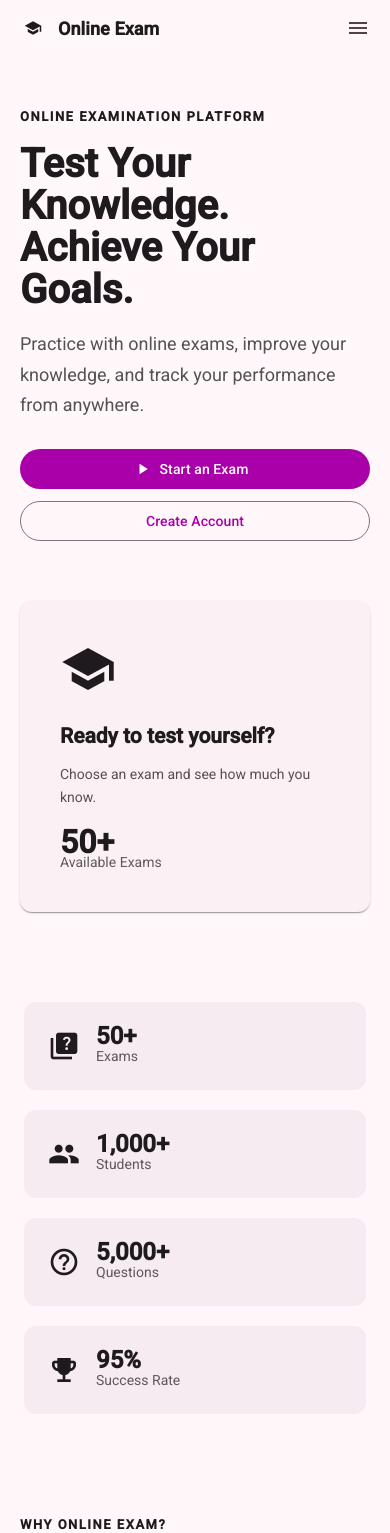
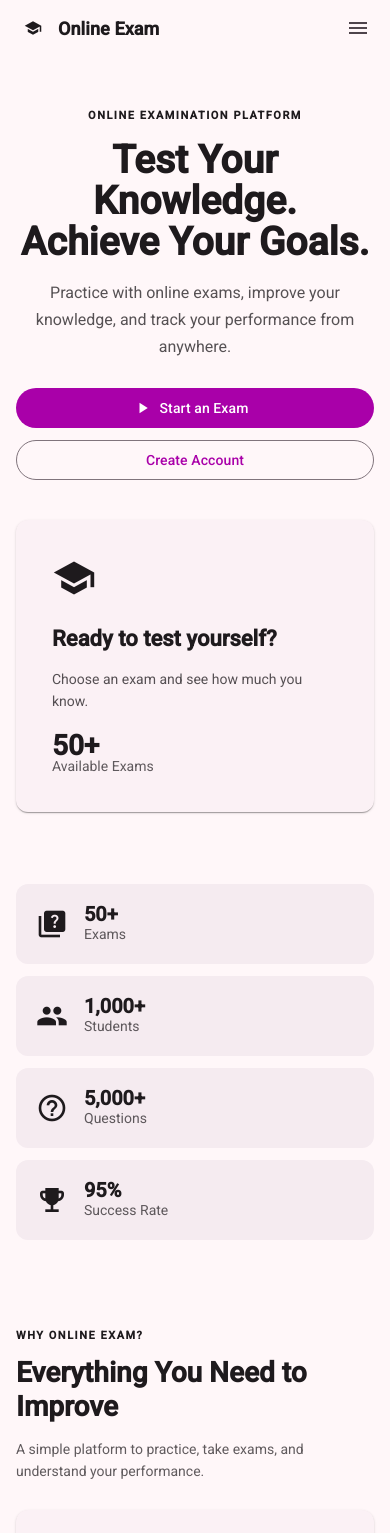
Before and after one commit to momin210103/OnlineExamSystem, an Angular app: page / in a window 390 px wide. Shown: the top 1533 px of the page. Built offline with nearby package versions, Linux system fonts and the light colour scheme.

Commit message:
Responsive for All devices

```diff
--- a/src/app/features/home/home.css
+++ b/src/app/features/home/home.css
@@ -1,22 +1,35 @@
+/* =========================================================
+   HERO
+   ========================================================= */
+
 .hero {
-  padding: 80px 24px;
+  padding: clamp(48px, 7vw, 100px) 24px;
 }
 
 .hero-content {
+  width: 100%;
   max-width: 1200px;
   margin: 0 auto;
 
   display: grid;
-  grid-template-columns: 1.4fr 0.8fr;
-  gap: 60px;
+  grid-template-columns: minmax(0, 1.4fr) minmax(280px, 0.8fr);
+  gap: clamp(32px, 5vw, 70px);
 
   align-items: center;
 }
 
+.hero-text {
+  min-width: 0;
+}
+
 .eyebrow {
-  font-size: 13px;
+  display: inline-block;
+
+  font-size: clamp(11px, 1vw, 13px);
   font-weight: 600;
   letter-spacing: 1.5px;
+
+  line-height: 1.4;
 }
 
 .hero h1 {
@@ -24,8 +37,10 @@
 
   margin: 16px 0;
 
-  font-size: clamp(40px, 5vw, 64px);
+  font-size: clamp(38px, 5vw, 64px);
   line-height: 1.05;
+
+  overflow-wrap: break-word;
 }
 
 .hero h1 span {
@@ -35,30 +50,49 @@
 .hero-text > p {
   max-width: 600px;
 
-  font-size: 18px;
+  margin: 0;
+
+  font-size: clamp(16px, 1.5vw, 18px);
   line-height: 1.7;
+
   opacity: 0.75;
 }
 
 .hero-actions {
   display: flex;
+  flex-wrap: wrap;
   gap: 12px;
 
   margin-top: 28px;
 }
 
+.hero-actions a {
+  min-height: 40px;
+}
+
+/* Hero Card */
+
+.hero-card {
+  width: 100%;
+}
+
 .hero-card mat-card {
-  padding: 24px;
+  width: 100%;
+  box-sizing: border-box;
+
+  padding: clamp(20px, 3vw, 32px);
 }
 
 .hero-icon {
-  font-size: 56px;
-  width: 56px;
-  height: 56px;
+  font-size: clamp(44px, 5vw, 56px);
+  width: clamp(44px, 5vw, 56px);
+  height: clamp(44px, 5vw, 56px);
 }
 
 .hero-card h2 {
   margin-top: 24px;
+
+  font-size: clamp(22px, 2.5vw, 30px);
 }
 
 .hero-card p {
@@ -74,29 +108,40 @@
 }
 
 .mini-stat strong {
-  font-size: 32px;
+  font-size: clamp(28px, 3vw, 36px);
 }
 
 .mini-stat span {
   opacity: 0.7;
 }
 
-/* Statistics */
+/* =========================================================
+   STATISTICS
+   ========================================================= */
 
 .stats-section {
   padding: 40px 24px;
 }
 
 .stats-container {
+  width: 100%;
   max-width: 1200px;
   margin: 0 auto;
 
   display: grid;
-  grid-template-columns: repeat(4, 1fr);
+
+  /*
+    Automatically adjusts number of columns
+    based on available width.
+  */
+  grid-template-columns: repeat(auto-fit, minmax(200px, 1fr));
+
   gap: 20px;
 }
 
 .stat {
+  min-width: 0;
+
   display: flex;
   align-items: center;
   gap: 16px;
@@ -106,44 +151,60 @@
   border-radius: 12px;
 
   background: var(--mat-sys-surface-container);
+
+  box-sizing: border-box;
 }
 
 .stat mat-icon {
+  flex-shrink: 0;
+
   font-size: 32px;
   width: 32px;
   height: 32px;
 }
 
 .stat div {
+  min-width: 0;
+
   display: flex;
   flex-direction: column;
 }
 
 .stat strong {
-  font-size: 24px;
+  font-size: clamp(20px, 2vw, 24px);
 }
 
 .stat span {
   opacity: 0.7;
+
+  overflow-wrap: break-word;
 }
 
-/* Features */
+/* =========================================================
+   FEATURES
+   ========================================================= */
 
 .features-section {
+  width: 100%;
   max-width: 1200px;
+
   margin: 0 auto;
+  padding: clamp(60px, 8vw, 100px) 24px;
 
-  padding: 100px 24px;
+  box-sizing: border-box;
 }
 
 .section-header {
   max-width: 650px;
+
   margin-bottom: 40px;
 }
 
 .section-header h2 {
-  font-size: 36px;
   margin: 12px 0;
+
+  font-size: clamp(28px, 4vw, 36px);
+  line-height: 1.2;
 }
 
 .section-header p {
@@ -153,16 +214,22 @@
 
 .features-grid {
   display: grid;
-  grid-template-columns: repeat(3, 1fr);
+
+  grid-template-columns: repeat(auto-fit, minmax(240px, 1fr));
+
   gap: 24px;
 }
 
 .feature-card {
   height: 100%;
+  min-width: 0;
 }
 
 .feature-card mat-card-content {
-  padding: 28px;
+  height: 100%;
+  box-sizing: border-box;
+
+  padding: clamp(22px, 3vw, 28px);
 }
 
 .feature-card mat-icon {
@@ -173,74 +240,221 @@
 
 .feature-card h3 {
   margin: 20px 0 10px;
+
+  font-size: 20px;
 }
 
 .feature-card p {
+  margin: 0;
+
   line-height: 1.6;
   opacity: 0.7;
 }
 
-/* CTA */
+/* =========================================================
+   CTA
+   ========================================================= */
 
 .cta-section {
-  padding: 80px 24px;
+  padding: clamp(60px, 8vw, 100px) 24px;
 }
 
 .cta-content {
+  width: 100%;
   max-width: 800px;
+
   margin: 0 auto;
 
   text-align: center;
 }
 
 .cta-content h2 {
-  font-size: 36px;
-  margin-bottom: 12px;
+  margin: 0 0 12px;
+
+  font-size: clamp(28px, 4vw, 36px);
+  line-height: 1.2;
 }
 
 .cta-content p {
-  margin-bottom: 28px;
+  margin: 0 0 28px;
+
+  line-height: 1.6;
   opacity: 0.7;
 }
 
-/* Responsive */
+/* =========================================================
+   LARGE DESKTOP
+   1200px+
+   ========================================================= */
 
-@media (max-width: 900px) {
+@media (min-width: 1200px) {
+  .hero {
+    padding-top: 100px;
+    padding-bottom: 100px;
+  }
+}
+
+/* =========================================================
+   TABLET / SMALL LAPTOP
+   <= 1000px
+   ========================================================= */
+
+@media (max-width: 1000px) {
+  .hero-content {
+    grid-template-columns: 1fr 0.8fr;
+
+    gap: 32px;
+  }
+
+  .hero h1 {
+    font-size: clamp(38px, 5vw, 52px);
+  }
+}
+
+/* =========================================================
+   TABLET
+   <= 768px
+   ========================================================= */
+
+@media (max-width: 768px) {
+  .hero {
+    padding: 60px 20px;
+  }
+
   .hero-content {
     grid-template-columns: 1fr;
+
+    gap: 40px;
+  }
+
+  .hero-text {
+    text-align: center;
+  }
+
+  .hero-text > p {
+    margin-left: auto;
+    margin-right: auto;
+  }
+
+  .hero-actions {
+    justify-content: center;
+  }
+
+  .hero-card {
+    max-width: 500px;
+    margin: 0 auto;
+  }
+
+  .stats-section {
+    padding: 30px 20px;
+  }
+
+  .features-section {
+    padding-left: 20px;
+    padding-right: 20px;
+  }
+}
+
+/* =========================================================
+   MOBILE
+   <= 600px
+   ========================================================= */
+
+@media (max-width: 600px) {
+  .hero {
+    padding: 48px 16px;
+  }
+
+  .hero h1 {
+    font-size: clamp(34px, 10vw, 42px);
+  }
+
+  .hero-actions {
+    flex-direction: column;
+
+    width: 100%;
+    max-width: 360px;
+
+    margin-left: auto;
+    margin-right: auto;
+  }
+
+  .hero-actions a {
+    width: 100%;
+  }
+
+  .hero-card mat-card {
+    padding: 20px;
+  }
+
+  .stats-section {
+    padding: 24px 16px;
   }
 
   .stats-container {
-    grid-template-columns: repeat(2, 1fr);
+    grid-template-columns: 1fr;
+
+    gap: 12px;
+  }
+
+  .stat {
+    padding: 20px;
+  }
+
+  .features-section {
+    padding: 60px 16px;
   }
 
   .features-grid {
     grid-template-columns: 1fr;
+
+    gap: 16px;
+  }
+
+  .section-header {
+    margin-bottom: 28px;
+  }
+
+  .cta-section {
+    padding: 60px 16px;
   }
 }
 
-@media (max-width: 600px) {
+/* =========================================================
+   VERY SMALL PHONES
+   <= 360px
+   ========================================================= */
+
+@media (max-width: 360px) {
   .hero {
-    padding: 50px 20px;
+    padding: 40px 12px;
   }
 
   .hero h1 {
-    font-size: 40px;
+    font-size: 32px;
   }
 
-  .hero-actions {
-    flex-direction: column;
+  .hero-card mat-card {
+    padding: 16px;
   }
 
-  .stats-container {
-    grid-template-columns: 1fr;
+  .stat {
+    padding: 16px;
+  }
+
+  .stat mat-icon {
+    font-size: 28px;
+    width: 28px;
+    height: 28px;
   }
 
   .features-section {
-    padding: 60px 20px;
+    padding-left: 12px;
+    padding-right: 12px;
   }
 
-  .section-header h2 {
-    font-size: 30px;
+  .cta-section {
+    padding-left: 12px;
+    padding-right: 12px;
   }
 }
```
